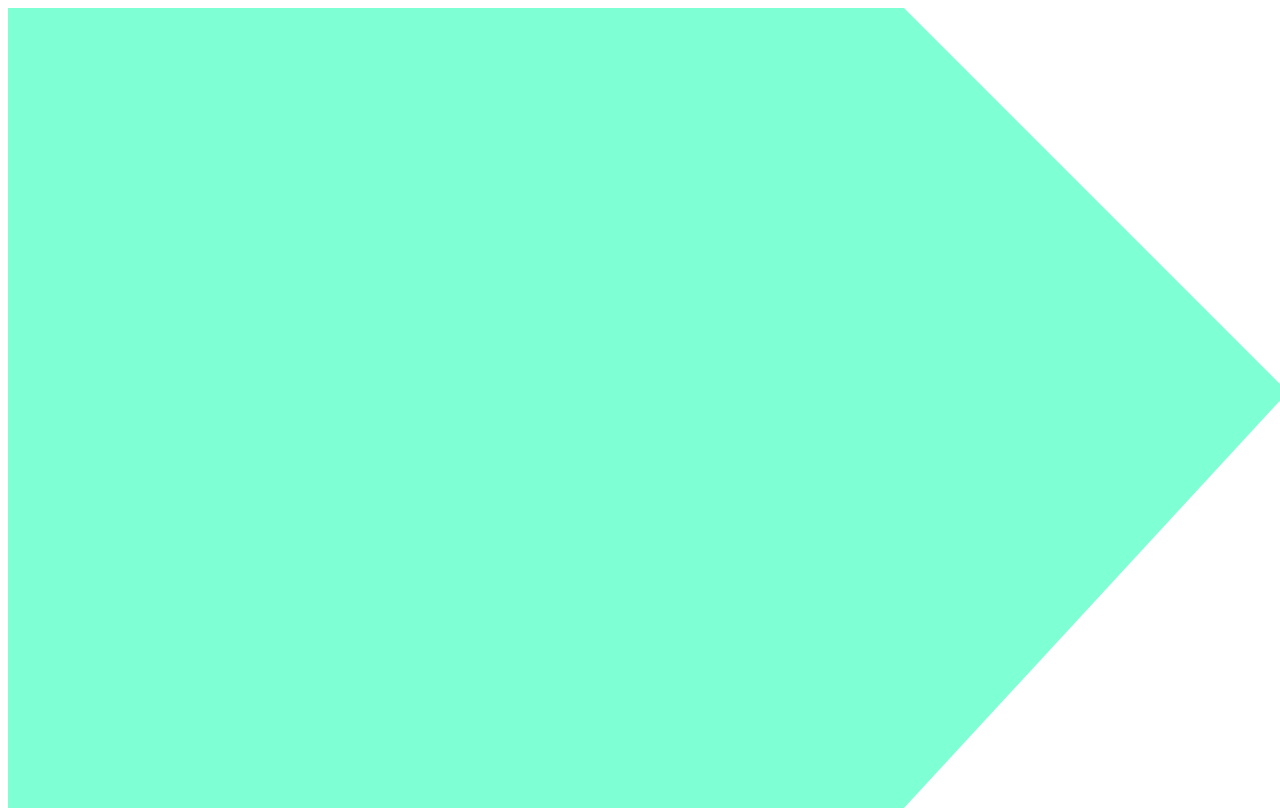
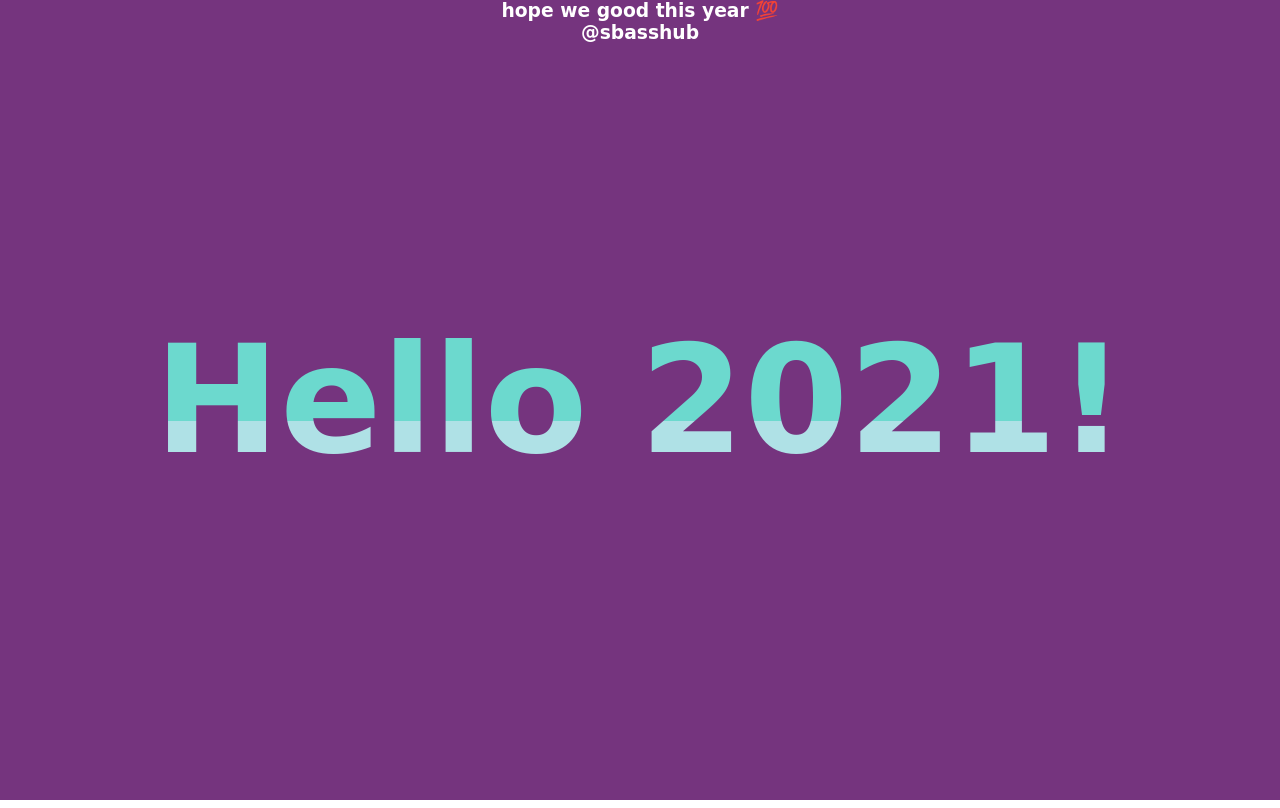
Before and after one commit to sbasshub/Hello-2021, a plain HTML site: page index.html in a window 1280 px wide. Drawn offline with Linux system fonts and the light colour scheme; a web font is replaced by a local one.

Commit message:
fixing and add the favicon

```diff
--- a/index.html
+++ b/index.html
@@ -1,14 +1,38 @@
 <!DOCTYPE html>
 <html lang="en">
+
 <head>
     <meta charset="UTF-8">
     <meta name="viewport" content="width=device-width, initial-scale=1.0">
-    <title>Document</title>
+    <title>Hello 2021!</title>
     <!-- <span>Photo by <a href="https://unsplash.com/@shima_giraffe?utm_source=unsplash&amp;utm_medium=referral&amp;utm_content=creditCopyText">Nagatoshi Shimamura</a> on <a href="https://unsplash.com/s/photos/new-year?utm_source=unsplash&amp;utm_medium=referral&amp;utm_content=creditCopyText">Unsplash</a></span> -->
+    <link rel="preconnect" href="https://fonts.gstatic.com">
+    <link href="https://fonts.googleapis.com/css2?family=Hanalei+Fill&display=swap" rel="stylesheet">
+    <link rel="shortcut icon" type="image/png" href="favicon-16x16.png">
     <link rel="stylesheet" href="style.css">
+
 </head>
+
 <body>
     <div class="bg"></div>
-
+    <!-- <h1>tes</h1> -->
+    <div class = 'container projects'>
+        <h1>Hello 2021!</h1>
+        <div class="overlay">
+            <h3>hope we good this year 💯</h3>
+            <h3>@sbasshub</h3>
+        </div>
+     </div>
 </body>
 </html>
+
+<!--
+Copyright (c) 2021 by Sebastian dwight Rossall (https://codepen.io/cassandraPaige/pen/jOEMMyp)
+
+Permission is hereby granted, free of charge, to any person obtaining a copy of this software and associated documentation files (the "Software"), to deal in the Software without restriction, including without limitation the rights to use, copy, modify, merge, publish, distribute, sublicense, and/or sell copies of the Software, and to permit persons to whom the Software is furnished to do so, subject to the following conditions:
+
+The above copyright notice and this permission notice shall be included in all copies or substantial portions of the Software.
+
+THE SOFTWARE IS PROVIDED "AS IS", WITHOUT WARRANTY OF ANY KIND, EXPRESS OR IMPLIED, INCLUDING BUT NOT LIMITED TO THE WARRANTIES OF MERCHANTABILITY, FITNESS FOR A PARTICULAR PURPOSE AND NONINFRINGEMENT. IN NO EVENT SHALL THE AUTHORS OR COPYRIGHT HOLDERS BE LIABLE FOR ANY CLAIM, DAMAGES OR OTHER LIABILITY, WHETHER IN AN ACTION OF CONTRACT, TORT OR OTHERWISE, ARISING FROM, OUT OF OR IN CONNECTION WITH THE SOFTWARE OR THE USE OR OTHER DEALINGS IN THE SOFTWARE.
+
+ -->
--- a/style.css
+++ b/style.css
@@ -1,8 +1,115 @@
+* {
+    font-family: "Hanalei Fill", cursive;
+    margin: 0;
+    padding: 0;
+    box-sizing: border-box;
+}
+
 .bg {
     height: 100%;
     width: 100%;
-    background-color: aquamarine;
+    background: rgb(2, 0, 36);
+    background: linear-gradient(90deg,
+            rgba(2, 0, 36, 1) 0%,
+            rgba(9, 9, 121, 1) 41%,
+            rgba(0, 212, 255, 1) 100%);
     clip-path: polygon(70% 0, 100% 48%, 70% 100%, 0% 100%, 0 50%, 0% 0%);
     position: absolute;
     z-index: -1;
 }
+
+:root {
+    --primary-color: #6CD9CE;
+    --secondary-color: #75347e;
+    --complimentary-color: #2E2473;
+}
+
+.container {
+    min-height: 100vh;
+    position: relative;
+    width: 100vw;
+    display: flex;
+    background-color: var(--complimentary-color);
+    justify-content: center;
+    align-items: center;
+    font-family: -apple-system, BlinkMacSystemFont, 'Segoe UI', Roboto, Oxygen, Ubuntu, Cantarell, 'Open Sans', 'Helvetica Neue', sans-serif;
+    position: relative;
+}
+
+h1 {
+    font-size: 150px;
+    color: var(--primary-color);
+    transform: translateY(-600px);
+    animation: 1.2s slideIn ease-in-out forwards 1s;
+    z-index: 10;
+    opacity: 0;
+    position: relative;
+}
+
+h3 {
+    display: flex;
+    justify-content: center;
+    align-items: center;
+    color: white;
+
+}
+
+h1::before {
+    content: '';
+    width: 0%;
+    height: 76px;
+    background-color: var(--secondary-color);
+    position: absolute;
+    bottom: -10px;
+    animation: 1s underline ease-in-out forwards 2s;
+    mix-blend-mode: screen;
+}
+
+.overlay {
+    position: absolute;
+    width: 100%;
+    top: 0;
+    bottom: 0;
+    opacity: 0;
+    left: 0;
+    right: 0;
+    background-color: var(--secondary-color);
+    /* clip-path: polygon(70% 0, 100% 48%, 70% 100%, 0% 100%, 0 50%, 0% 0%);
+    position: absolute;
+    z-index: -1; */
+    transform: scale(.5);
+    animation: .5s slideIn ease-in-out forwards, 1s skewBg ease-in-out;
+}
+
+@keyframes skewBg {
+    0% {
+        transform: scale(.5);
+    }
+
+    100% {
+        transform: scale(1);
+    }
+}
+
+@keyframes underline {
+    100% {
+        width: 100%;
+    }
+}
+
+@keyframes slideIn {
+    100% {
+        transform: translateY(0px);
+        opacity: 1;
+    }
+}
+
+/* Copyright (c) 2021 by Cassandra Rossall (https://codepen.io/cassandraPaige/pen/jOEMMyp)
+
+Permission is hereby granted, free of charge, to any person obtaining a copy of this software and associated documentation files (the "Software"), to deal in the Software without restriction, including without limitation the rights to use, copy, modify, merge, publish, distribute, sublicense, and/or sell copies of the Software, and to permit persons to whom the Software is furnished to do so, subject to the following conditions:
+
+The above copyright notice and this permission notice shall be included in all copies or substantial portions of the Software.
+
+THE SOFTWARE IS PROVIDED "AS IS", WITHOUT WARRANTY OF ANY KIND, EXPRESS OR IMPLIED, INCLUDING BUT NOT LIMITED TO THE WARRANTIES OF MERCHANTABILITY, FITNESS FOR A PARTICULAR PURPOSE AND NONINFRINGEMENT. IN NO EVENT SHALL THE AUTHORS OR COPYRIGHT HOLDERS BE LIABLE FOR ANY CLAIM, DAMAGES OR OTHER LIABILITY, WHETHER IN AN ACTION OF CONTRACT, TORT OR OTHERWISE, ARISING FROM, OUT OF OR IN CONNECTION WITH THE SOFTWARE OR THE USE OR OTHER DEALINGS IN THE SOFTWARE.
+
+ */
```
Also changed, not shown: favicon-16x16.png (added).
